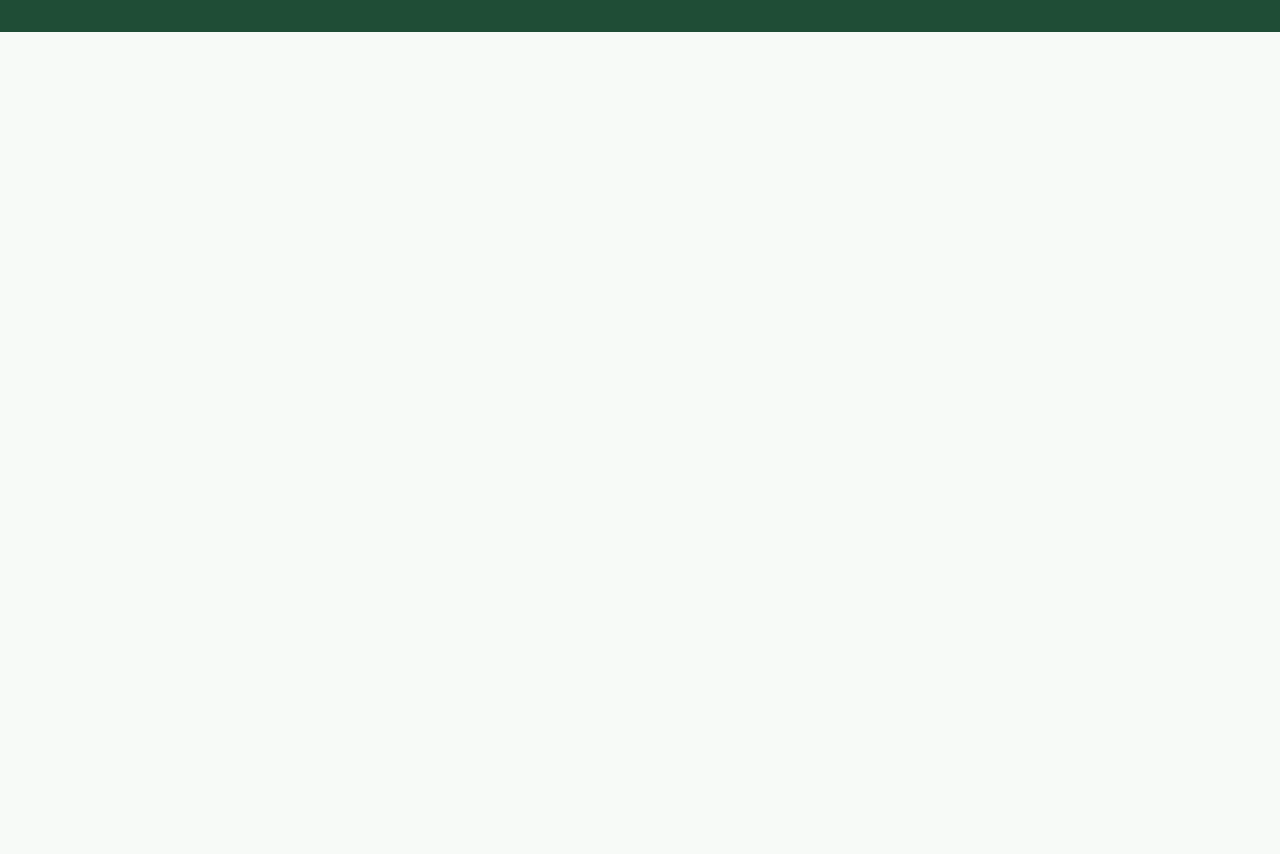
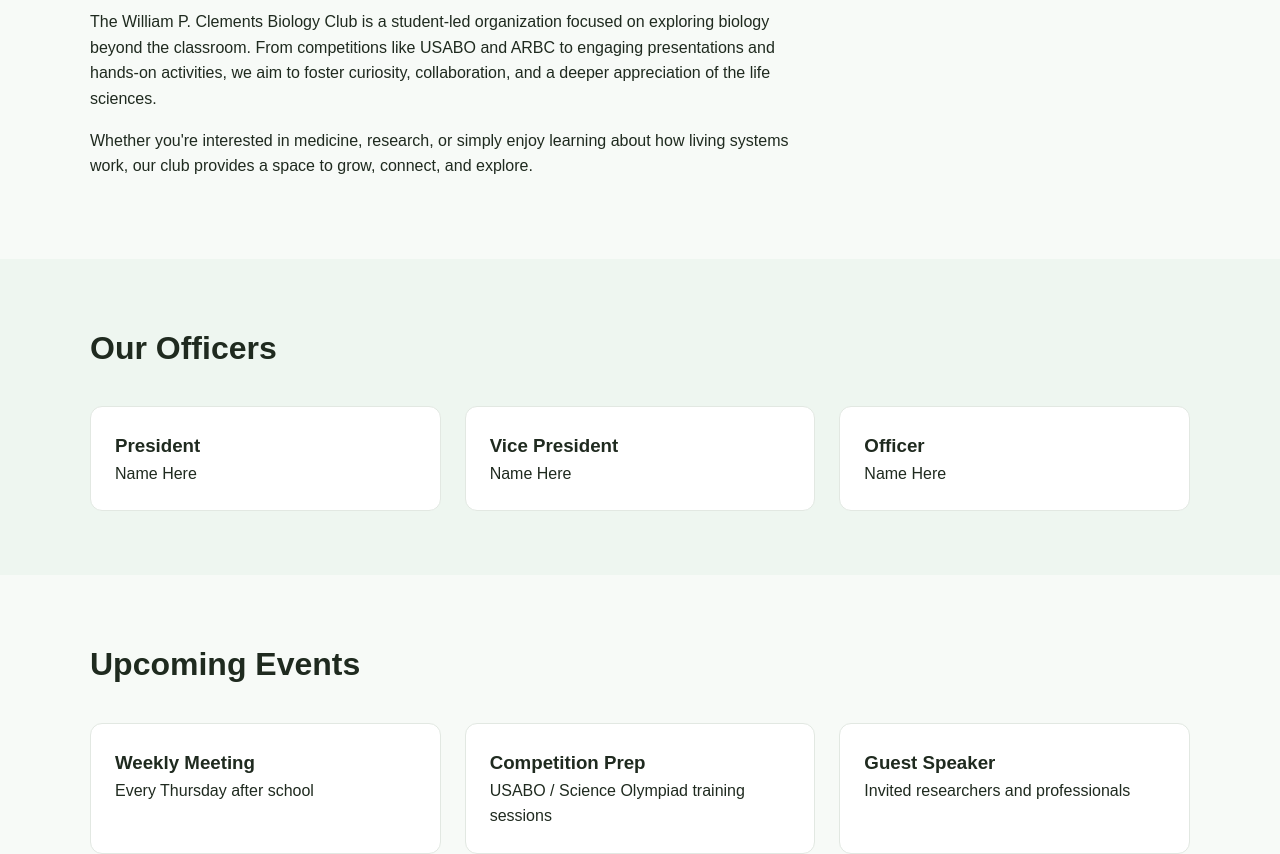
Before and after one commit to ezraweng21/clementsbiologyclub-website, a React (Vite) app: page / in a window 1280 px wide. Shown: the part 660-1514 px from the top of the page. Before the commit the page ends 800 px from the top, so only its background shows below. Built offline with nearby package versions, Linux system fonts and the light colour scheme.

Commit message:
Add homepage sections: About, Officers, Events

```diff
--- a/src/App.jsx
+++ b/src/App.jsx
@@ -1,5 +1,8 @@
 import Navbar from "./components/Navbar";
 import Hero from "./components/Hero";
+import About from "./components/About";
+import OfficersPreview from "./components/OfficersPreview";
+import EventsPreview from "./components/EventsPreview";
 import Footer from "./components/Footer";
 
 function App() {
@@ -8,6 +11,9 @@ function App() {
       <Navbar />
       <main>
         <Hero />
+        <About />
+        <OfficersPreview />
+        <EventsPreview />
       </main>
       <Footer />
     </>
--- /dev/null
+++ b/src/components/About.jsx
@@ -0,0 +1,24 @@
+function About() {
+  return (
+    <section className="section" id="about">
+      <div className="container">
+        <h2>About the Club</h2>
+        <p className="section-text">
+          The William P. Clements Biology Club is a student-led organization
+          focused on exploring biology beyond the classroom. From competitions
+          like USABO and ARBC to engaging presentations and hands-on activities,
+          we aim to foster curiosity, collaboration, and a deeper appreciation
+          of the life sciences.
+        </p>
+
+        <p className="section-text">
+          Whether you're interested in medicine, research, or simply enjoy
+          learning about how living systems work, our club provides a space to
+          grow, connect, and explore.
+        </p>
+      </div>
+    </section>
+  );
+}
+
+export default About;
--- /dev/null
+++ b/src/components/EventsPreview.jsx
@@ -0,0 +1,28 @@
+function EventsPreview() {
+  return (
+    <section className="section" id="events">
+      <div className="container">
+        <h2>Upcoming Events</h2>
+
+        <div className="card-grid">
+          <div className="card">
+            <h3>Weekly Meeting</h3>
+            <p>Every Thursday after school</p>
+          </div>
+
+          <div className="card">
+            <h3>Competition Prep</h3>
+            <p>USABO / Science Olympiad training sessions</p>
+          </div>
+
+          <div className="card">
+            <h3>Guest Speaker</h3>
+            <p>Invited researchers and professionals</p>
+          </div>
+        </div>
+      </div>
+    </section>
+  );
+}
+
+export default EventsPreview;
--- /dev/null
+++ b/src/components/OfficersPreview.jsx
@@ -0,0 +1,28 @@
+function OfficersPreview() {
+  return (
+    <section className="section alt" id="officers">
+      <div className="container">
+        <h2>Our Officers</h2>
+
+        <div className="card-grid">
+          <div className="card">
+            <h3>President</h3>
+            <p>Name Here</p>
+          </div>
+
+          <div className="card">
+            <h3>Vice President</h3>
+            <p>Name Here</p>
+          </div>
+
+          <div className="card">
+            <h3>Officer</h3>
+            <p>Name Here</p>
+          </div>
+        </div>
+      </div>
+    </section>
+  );
+}
+
+export default OfficersPreview;
--- a/src/styles/globals.css
+++ b/src/styles/globals.css
@@ -108,3 +108,40 @@ a {
   color: white;
   margin-top: 4rem;
 }
+
+.section {
+  padding: 4rem 0;
+}
+
+.section.alt {
+  background: #eef6f0;
+}
+
+.section h2 {
+  font-size: 2rem;
+  margin-bottom: 1rem;
+}
+
+.section-text {
+  max-width: 700px;
+  margin-bottom: 1rem;
+}
+
+.card-grid {
+  display: grid;
+  grid-template-columns: repeat(auto-fit, minmax(220px, 1fr));
+  gap: 1.5rem;
+  margin-top: 2rem;
+}
+
+.card {
+  background: white;
+  padding: 1.5rem;
+  border-radius: 12px;
+  border: 1px solid #e2e8e2;
+  transition: transform 0.2s ease;
+}
+
+.card:hover {
+  transform: translateY(-5px);
+}
```
